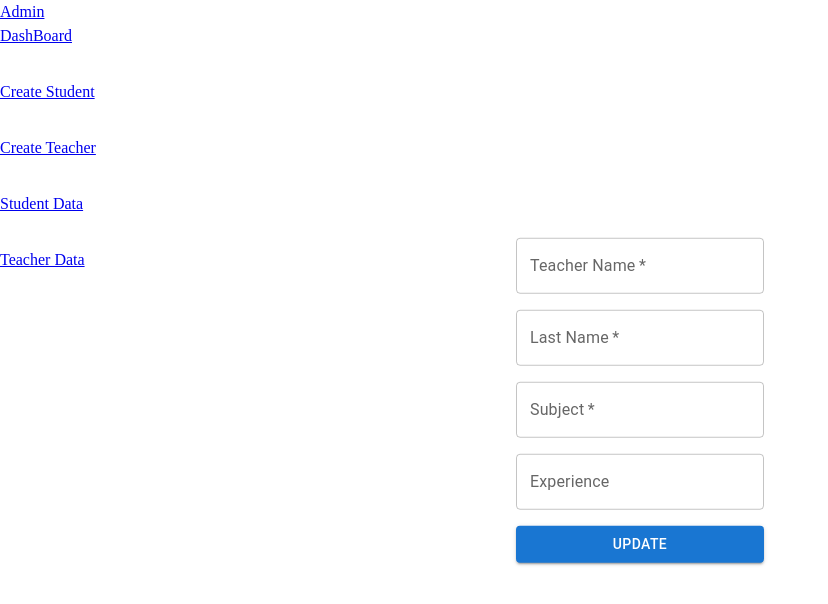
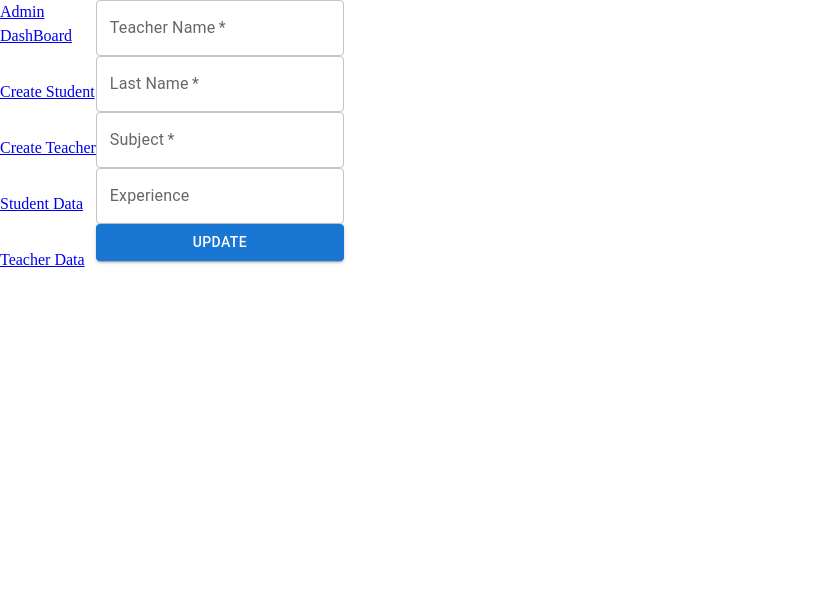
Before and after one commit to Gopi2301/react-crud-chart, a React (Vite) app: page /editpage in a window 1280 px wide. Shown: the top 604 px of the page, without its empty margins (0-828 px from the left). Built offline with nearby package versions, Linux system fonts and the light colour scheme.

Commit message:
layout adjustments

```diff
--- a/src/components/pages/Dashboard.jsx
+++ b/src/components/pages/Dashboard.jsx
@@ -6,7 +6,7 @@ const Dashboard = () => {
     return (
         <div className='col'>
             <div><Sidebar /></div>
-            <div>DashBoard</div>
+            <div></div>
         </div>
     )
 }
--- a/src/styles/pages/--createstudent.scss
+++ b/src/styles/pages/--createstudent.scss
@@ -1,11 +1 @@
 @use '../utils/--variables.scss';
-.form{
-    position: absolute;
-    top: 50%;
-    left: 50%;
-    transform: translate(-50%, -50%);
-    &__list{
-        display: flex;
-        gap:1rem;
-    }
-}
```
